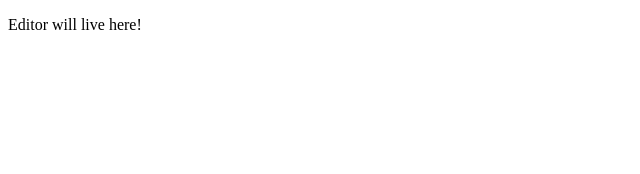
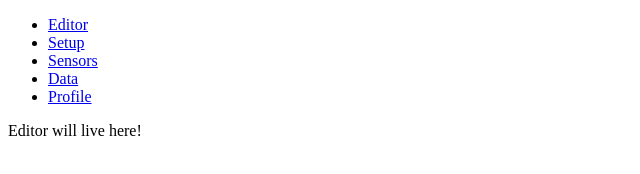
Before and after one commit to wearscript/wearscript-playground, a website: page app/index.html in a window 1280 px wide. Shown: the whole page, without its empty margins (0-640 px from the left). Drawn offline with nearby package versions, Linux system fonts and the light colour scheme; some packages are replaced by stand-ins of ours; files that its build step writes are made by us from their sources.

Commit message:
added navigation list for routes

```diff
--- a/app/index.html
+++ b/app/index.html
@@ -16,6 +16,15 @@
   </head>
   <body ng-app="wearscriptPlaygroundApp">
     <!-- Add your site or application content here -->
+    <nav>
+      <ul>
+        <li><a href="/main">Editor</a></li>
+        <li><a href="#/setup">Setup</a></li>
+        <li><a href="#/sensors">Sensors</a></li>
+        <li><a href="#/data">Data</a></li>
+        <li><a href="#/profile">Profile</a></li>
+
+      </ul>
     <div class="container" ng-view=""></div>
 
     <!-- build:js scripts/vendor.js -->
@@ -29,6 +38,10 @@
         <!-- build:js({.tmp,app}) scripts/scripts.js -->
         <script src="scripts/app.js"></script>
         <script src="scripts/controllers/main.js"></script>
+        <script src="scripts/controllers/setup.js"></script>
+        <script src="scripts/controllers/profile.js"></script>
+        <script src="scripts/controllers/sensors.js"></script>
+        <script src="scripts/controllers/data.js"></script>
         <!-- endbuild -->
 </body>
 </html>
```
